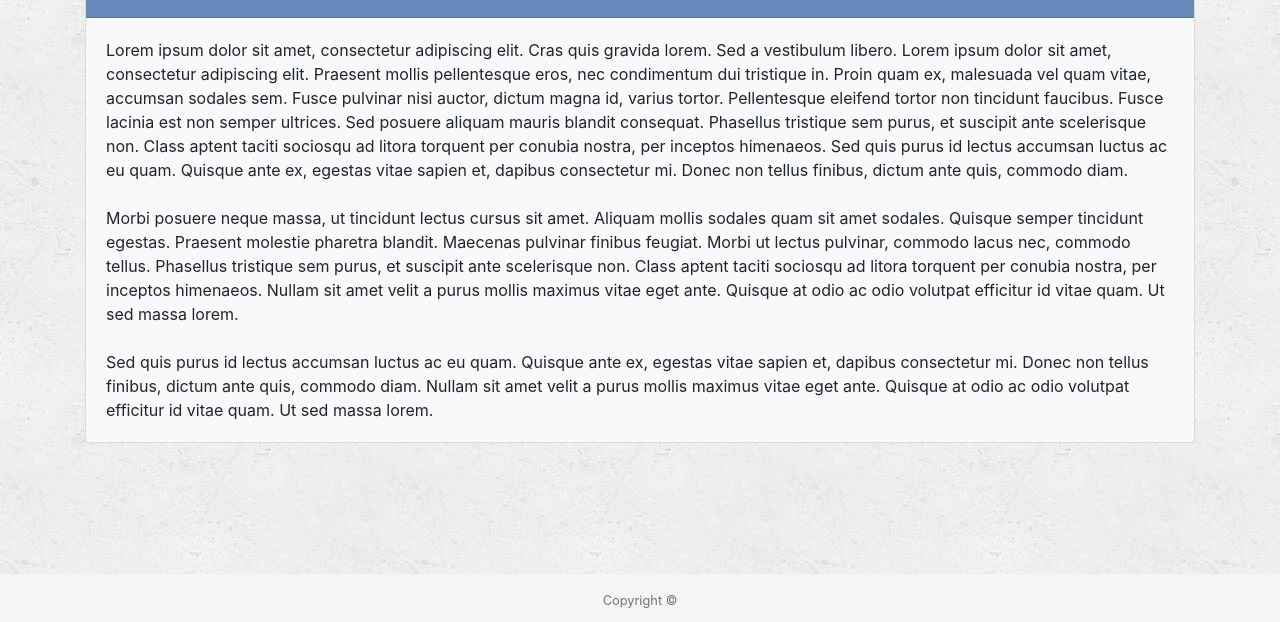
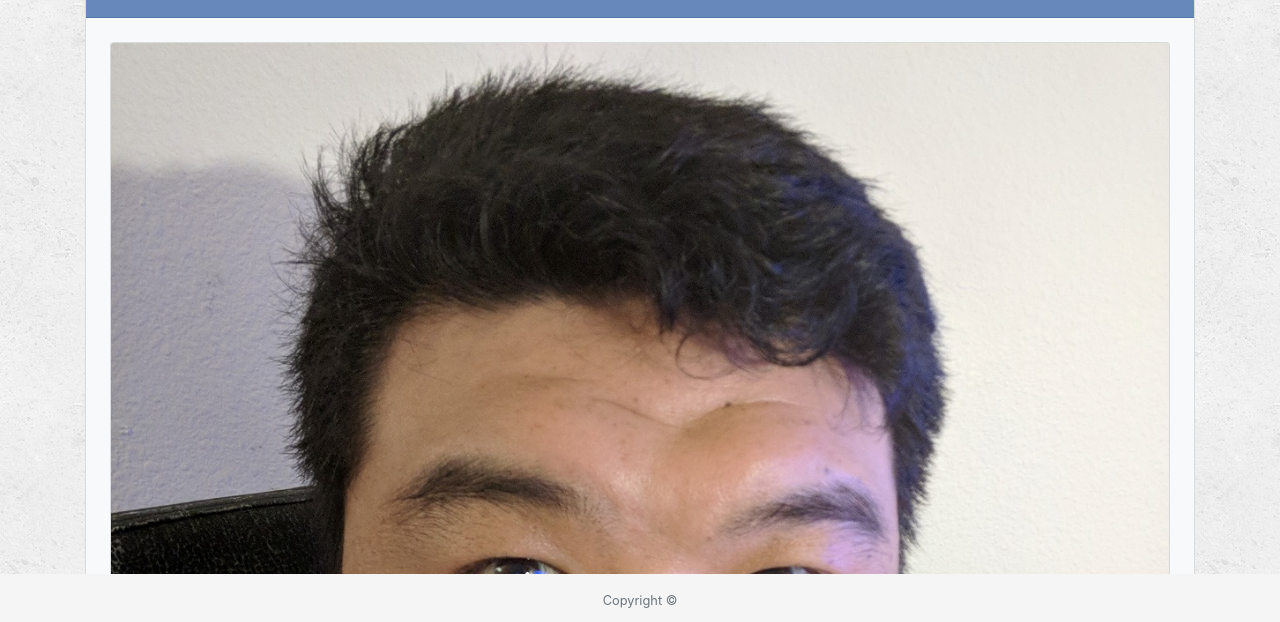
Before and after one commit to robertshaw87/Bootstrap-Portfolio, a plain HTML site: page index.html in a window 1280 px wide. Shown: the part 176-798 px from the top of the page. Drawn offline with nearby package versions, Linux system fonts and the light colour scheme.

Commit message:
add image card, needs heavy formatting

```diff
--- a/index.html
+++ b/index.html
@@ -51,6 +51,9 @@
                 <h2 class="text-light">About me</h2>
             </div>
             <div class="card-body">
+                    <div class="card bg-light m-1">
+                        <img class="card-img" src="assets/images/robertshaw.jpg" alt="Robert Shaw">
+                    </div>
                 <p class="card-text">Lorem ipsum dolor sit amet, consectetur adipiscing elit. Cras quis gravida lorem. Sed a vestibulum libero.
                     Lorem ipsum dolor sit amet, consectetur adipiscing elit. Praesent mollis pellentesque eros, nec condimentum
                     dui tristique in. Proin quam ex, malesuada vel quam vitae, accumsan sodales sem. Fusce pulvinar nisi
```
